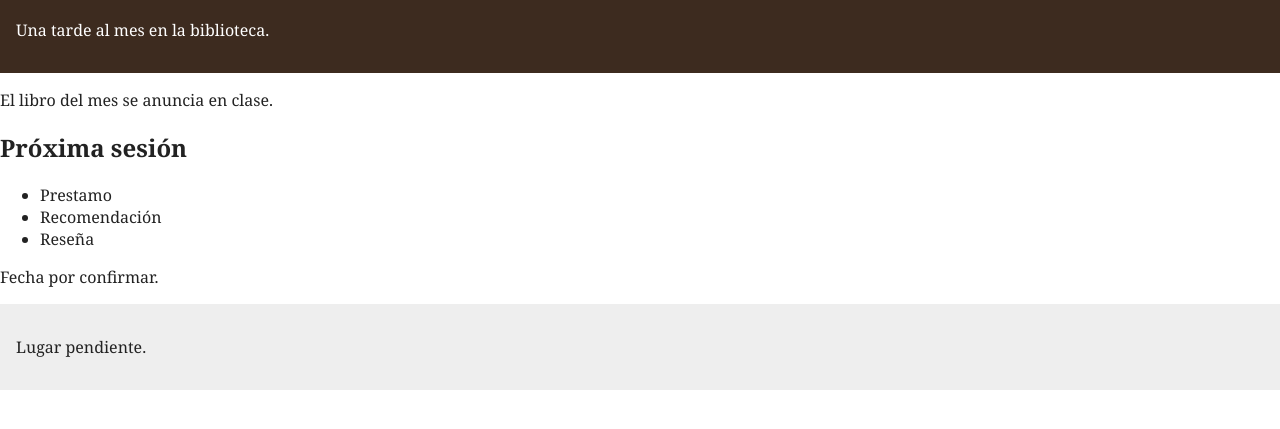
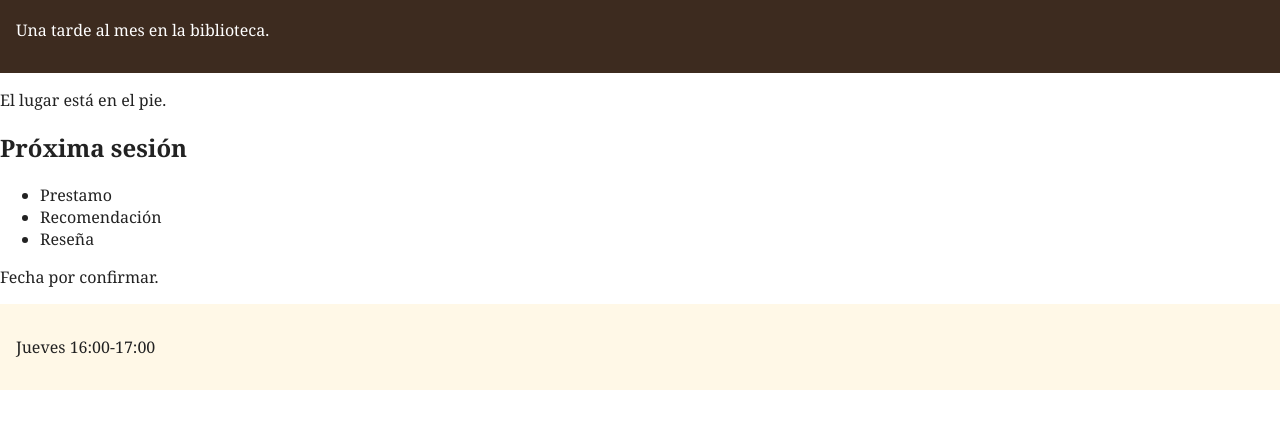
Before and after one commit to enekomunozbalma/club-lectura-2627, a plain HTML site: page index.html in a window 1280 px wide. Shown: the part 83-512 px from the top of the page. Drawn offline with Linux system fonts and the light colour scheme.

Commit message:
feat: Añadido horario y modificado color background del footer. En el footer de index.html se añade: Jueves 16:00-17:00 El párrafo #aviso en index.html ahora dice: El lugar está en el pie. En estilos.css se modifica foter a background: #fff8e7;
resolves #2

```diff
--- a/estilos.css
+++ b/estilos.css
@@ -1,3 +1,3 @@
 body { font-family: Georgia, serif; margin: 0; color: #222; }
 header { background: #3d2b1f; color: white; padding: 1rem; }
-footer { background: #eeeeee; padding: 1rem; }
+footer { background: #fff8e7; padding: 1rem; }
--- a/index.html
+++ b/index.html
@@ -11,7 +11,7 @@
     <p>Una tarde al mes en la biblioteca.</p>
   </header>
   <main>
-    <p id="aviso">El libro del mes se anuncia en clase.</p>
+    <p id="aviso">El lugar está en el pie.</p>
     <section id="sesiones">
       <h2>Próxima sesión</h2>
       <ul>
@@ -23,7 +23,7 @@
     </section>
   </main>
   <footer>
-    <p>Lugar pendiente.</p>
+    <p>Jueves 16:00-17:00</p>
   </footer>
 </body>
 </html>
```
